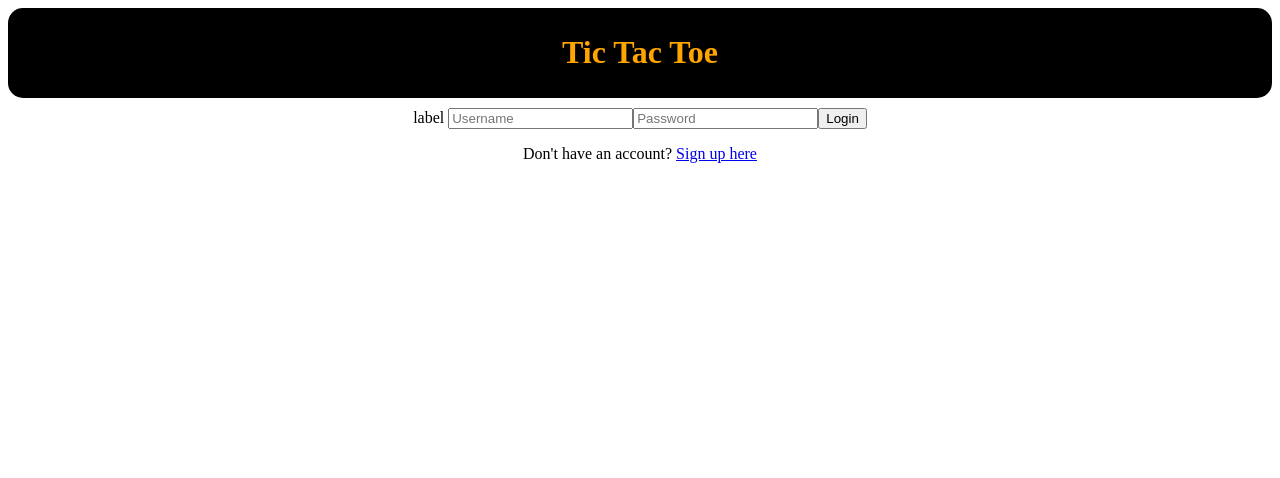
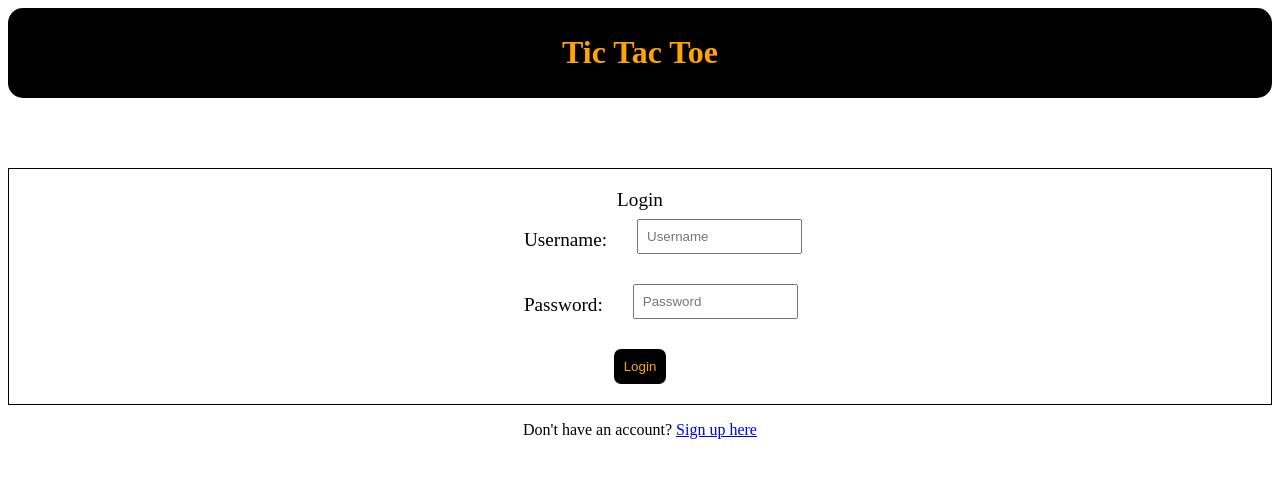
Before and after one commit to DuaRuben/TicTacToeMuliplayer, a React (Create React App) app in the folder client/: page / in a window 1280 px wide. Shown: the top 478 px of the page. Built offline with nearby package versions, Linux system fonts and the light colour scheme.

Commit message:
Third Commit
Changes to css

```diff
--- /dev/null
+++ b/client/src/components/Form.css
@@ -0,0 +1,30 @@
+.form{
+    border: 1px solid black;
+    padding: 20px;
+}
+.label{
+    display: block;
+    margin-bottom: 8px;
+    font-size: larger;
+}
+.input{
+    display: block;
+    padding: 8px;
+    width: 20%;
+    margin-left: 30px;
+    margin-bottom: 15px;
+}
+.input-container {
+    display: flex;
+    align-items: center;
+    margin-bottom: 15px;
+    margin-left: 40.5%;
+}
+
+.button{
+    padding: 10px;
+    background-color: black;
+    color: orange;
+    border: none;
+    border-radius: 7px;
+}
--- a/client/src/components/Header.css
+++ b/client/src/components/Header.css
@@ -2,7 +2,7 @@
     background-color: black;
     border-radius: 15px;
     padding: 5px;
-    margin-bottom: 10px;
+    margin-bottom: 70px;
 }
 .heading{
     color: orange;
--- a/client/src/components/Login.js
+++ b/client/src/components/Login.js
@@ -1,6 +1,6 @@
 import React, {useState} from 'react'
 import { Link } from 'react-router-dom';
-
+import "./Form.css";
 
 function Login() {
     const [username,setUsername] = useState(null);
@@ -8,15 +8,21 @@ function Login() {
     const login = () => {};
   return (
     <div>
-    <form>
-        <label> label </label>
-        <input placeholder = "Username" onChange = {(event)=> setUsername(event.target.value)}/>
-        <input placeholder = "Password" onChange = {(event)=> setPassword(event.target.value)}/>
-        <button onClick ={login}> Login </button>
+    <form className ="form">
+        <label className = "label"> Login </label>
+
+        <div className ="input-container">
+        <label className = "label"> Username: </label>
+        <input className = "input" placeholder = "Username" onChange = {(event)=> setUsername(event.target.value)}/>
+        </div>
+        <div className ="input-container">
+        <label className = "label"> Password: </label>
+        <input className = "input" placeholder = "Password" onChange = {(event)=> setPassword(event.target.value)}/>
+        </div>
+        <button onClick ={login} className = "button"> Login </button>
     </form>
     <p>Don't have an account? <Link to="/signup">Sign up here</Link></p>
     </div>
-
   )
 }
 
--- a/client/src/components/SignUp.js
+++ b/client/src/components/SignUp.js
@@ -1,19 +1,19 @@
 import React, { useState } from 'react'
 import { Link } from 'react-router-dom';
-
+import "./Form.css"
 
 function SignUp() {
     const [user,setUser] = useState(null);
     const signUp = () => {};
   return (
     <div>
-        <form>
-            <label> Sign Up </label>
-            <input placeholder = "First Name" onChange = {(event)=> setUser({...user,firstName: event.target.value})}/>
-            <input placeholder = "Last Name" onChange = {(event)=> setUser({...user,lastName: event.target.value})}/>
-            <input placeholder = "Username" onChange = {(event)=> setUser({...user,username: event.target.value})}/>
-            <input placeholder = "Password" onChange = {(event)=> setUser({...user,password: event.target.value})}/>
-            <button onClick ={signUp}> SignUp </button>
+        <form className = "form">
+            <label className = "label"> Sign Up </label>
+            <input className = "input" placeholder = "First Name" onChange = {(event)=> setUser({...user,firstName: event.target.value})}/>
+            <input className = "input" placeholder = "Last Name" onChange = {(event)=> setUser({...user,lastName: event.target.value})}/>
+            <input className = "input" placeholder = "Username" onChange = {(event)=> setUser({...user,username: event.target.value})}/>
+            <input className = "input" placeholder = "Password" onChange = {(event)=> setUser({...user,password: event.target.value})}/>
+            <button className = "button" onClick ={signUp}> SignUp </button>
         </form>
         <p><Link to="/">Back</Link></p>
     </div>
```
Also changed, not shown: client/src/components/Login.css (deleted), client/src/components/SignUp.css (deleted).
